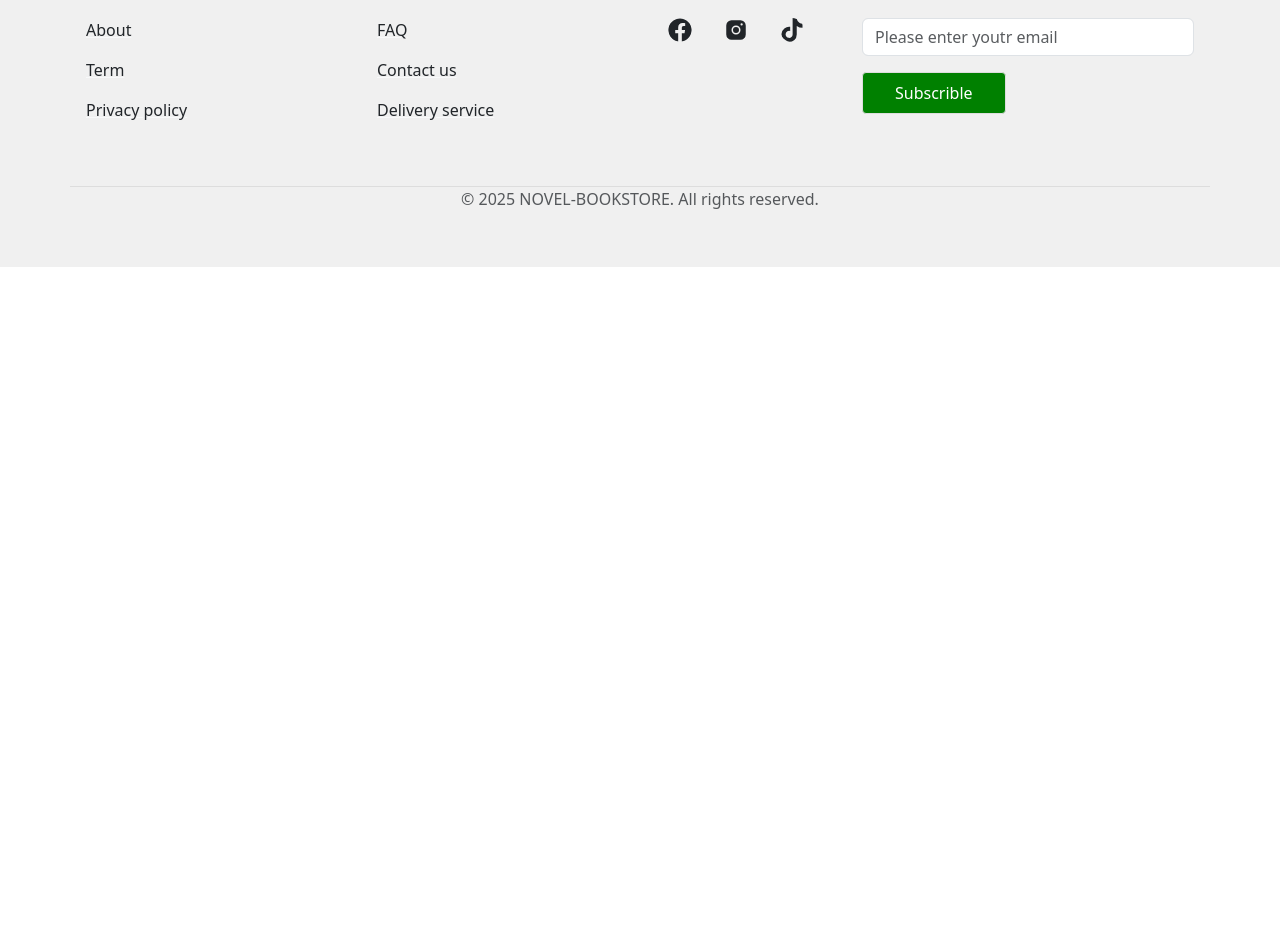
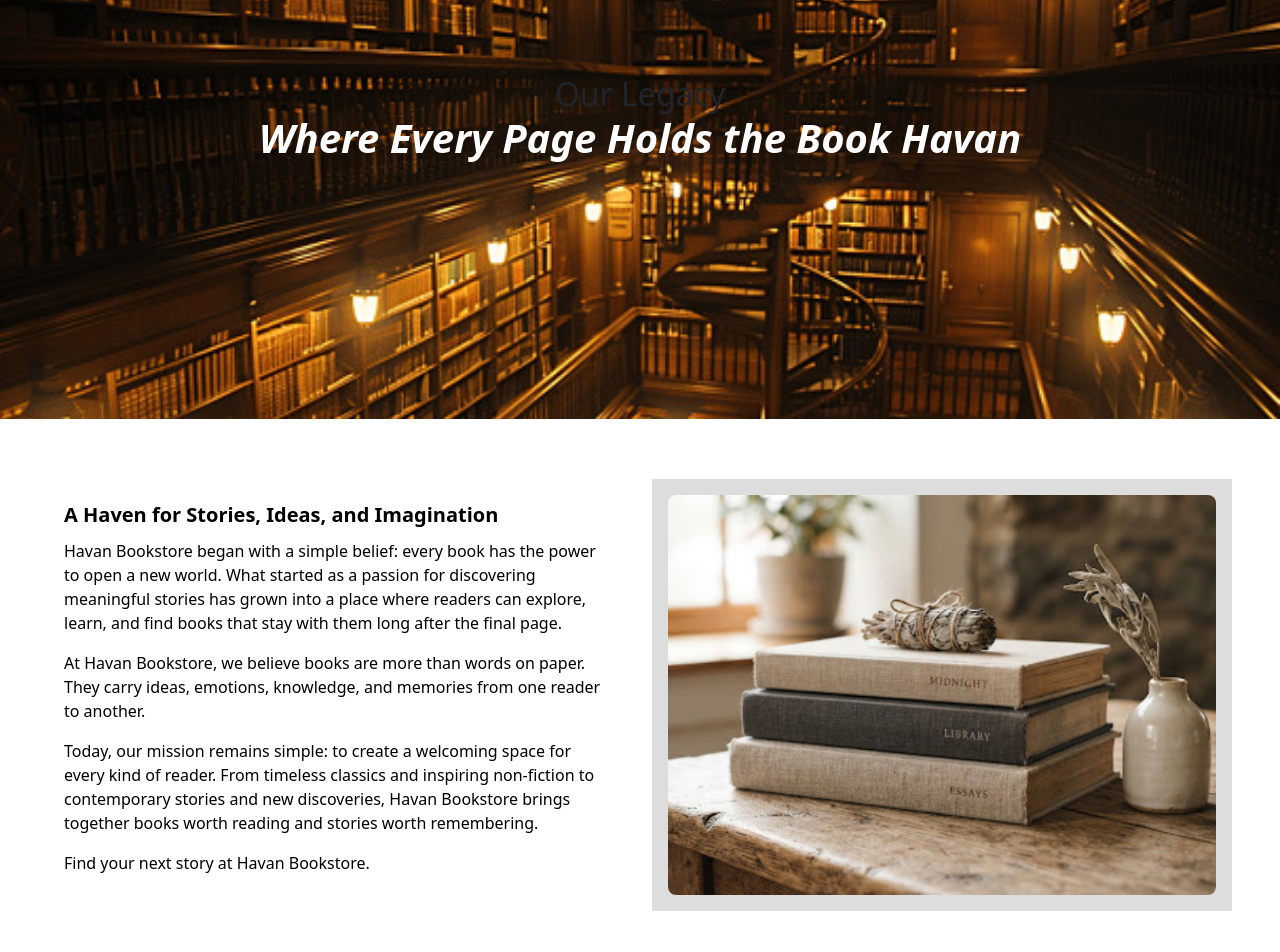
Before and after one commit to zhihaogoh/Book-Havan-bookstore, a React (Vite) app in the folder Bookstore-Front-End/latest/: page /about in a window 1280 px wide. Shown: the part 320-1272 px from the top of the page. Before the commit the page ends 800 px from the top, so only its background shows below. Built offline with nearby package versions, Linux system fonts and the light colour scheme.

Commit message:
content done for abbout page

```diff
--- a/Bookstore-Front-End/latest/src/assets/style/style.scss
+++ b/Bookstore-Front-End/latest/src/assets/style/style.scss
@@ -117,7 +117,7 @@
   background-color: #f0f0f0;
 
   .container {
-    padding: 2.5rem 0rem;
+    padding: 1.5rem 0rem;
 
     .list-group {
       --bs-list-group-bg: none;
@@ -284,3 +284,55 @@
     }
   }
 }
+
+.about-primary {
+  .title {
+    background-image: url("../../assets/image/About/About-Title-Background.jpg");
+    background-size: cover;
+    height: 600px;
+    display: flex;
+    flex-direction: column;
+    justify-content: center;
+    align-items: center;
+    h1 {
+      color: white;
+      padding: 0 1rem;
+      text-align: center;
+      font-size: 2.5rem;
+      font-style: italic;
+      font-weight: bold;
+      line-height: 2rem;
+    }
+  }
+  .havan-story {
+    padding: 3rem;
+    .havan-story-content {
+      padding : 2rem 1rem;
+      align-items: center;
+      h1 {
+        color: black;
+        font-size: 1.25rem;
+        font-weight: bold;
+        line-height: 2rem;
+      }
+      p {
+        color: black;
+        font-size: 1rem;
+        line-height: 1.5rem;
+      }
+    }
+
+    .havan-story-image {
+      padding: 1rem;
+
+      background-color: #ddd;
+      .image-overlay {
+        position: relative;
+        width: 100%;
+        height: 400px;
+        object-fit: cover;
+        border-radius: 0.5rem;
+      }
+    }
+  }
+}
--- a/Bookstore-Front-End/latest/src/components/about/about_primary.jsx
+++ b/Bookstore-Front-End/latest/src/components/about/about_primary.jsx
@@ -1,3 +1,6 @@
+import Row from "react-bootstrap/Row";
+import Col from "react-bootstrap/Col";
+
 export default function AboutPrimary() {
   return (
     <>
@@ -6,6 +9,44 @@ export default function AboutPrimary() {
           <h2>Our Legacy</h2>
           <h1>Where Every Page Holds the Book Havan</h1>
         </div>
+        <div className="havan-story">
+          <Row className="align-items-center">
+            <Col xs={12} md={6} lg={6}>
+              <div className="havan-story-content">
+                <h1>A Haven for Stories, Ideas, and Imagination</h1>
+                <p>
+                  Havan Bookstore began with a simple belief: every book has the
+                  power to open a new world. What started as a passion for
+                  discovering meaningful stories has grown into a place where
+                  readers can explore, learn, and find books that stay with them
+                  long after the final page.
+                </p>
+                <p>
+                  At Havan Bookstore, we believe books are more than words on
+                  paper. They carry ideas, emotions, knowledge, and memories
+                  from one reader to another.
+                </p>
+                <p>
+                  Today, our mission remains simple: to create a welcoming space
+                  for every kind of reader. From timeless classics and inspiring
+                  non-fiction to contemporary stories and new discoveries, Havan
+                  Bookstore brings together books worth reading and stories
+                  worth remembering.
+                </p>
+                <p>Find your next story at Havan Bookstore.</p>
+              </div>
+            </Col>
+            <Col xs={12} md={6} lg={6}>
+              <div className="havan-story-image">
+                <img
+                  className="image-overlay"
+                  src="../src/assets/Image/About/Content.png"
+                  alt="Havan Story"
+                />
+              </div>
+            </Col>
+          </Row>
+        </div>
       </div>
     </>
   );
--- a/Bookstore-Front-End/latest/src/layout/header/Header.jsx
+++ b/Bookstore-Front-End/latest/src/layout/header/Header.jsx
@@ -91,6 +91,7 @@ export default function Header() {
               `nav-link me-3${isActive ? " fw-bold" : ""}`
             }
             to="/"
+
           >
             Home
           </RouterNavLink>
```
Also changed, not shown: Bookstore-Front-End/latest/src/assets/Image/About/About-Title-Background.jpg (added), Bookstore-Front-End/latest/src/assets/Image/About/Content.png (added).
